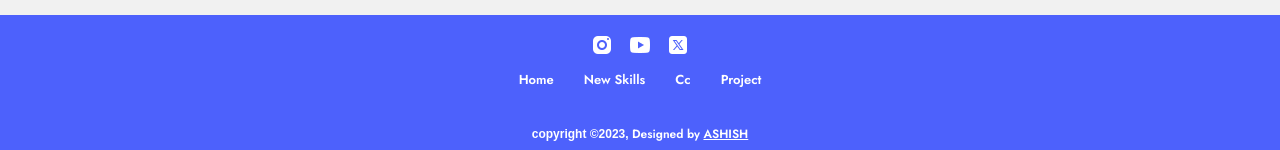
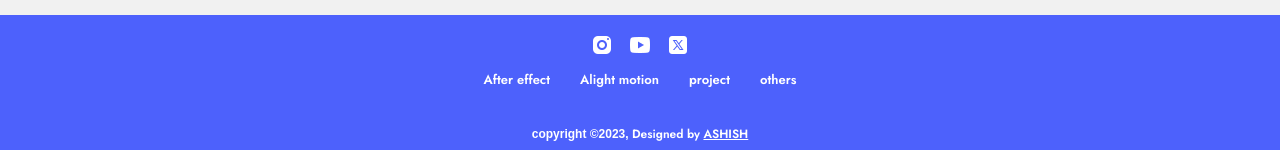
Before and after one commit to lordstorein/notashish, a plain HTML site: page alightmotion.html in a window 1280 px wide. Shown: the part 710-860 px from the top of the page. Drawn offline with nearby package versions, Linux system fonts and the light colour scheme; a script that the page names is missing.

Commit message:
Update alightmotion.html

```diff
--- a/alightmotion.html
+++ b/alightmotion.html
@@ -98,10 +98,10 @@
         </div>
 
         <div class="nav">
-            <a href="Skills">Home</a>
-            <a href="Skills">New Skills</a>
-            <a href="cc">Cc</a>
-            <a href="">Project</a>
+            <a href="aftereffect">After effect</a>
+            <a href="alightmotion">Alight motion</a>
+            <a href="project">project</a>
+            <a href="others">others</a>
         </div>
 
         <div class="foot-2">
```
